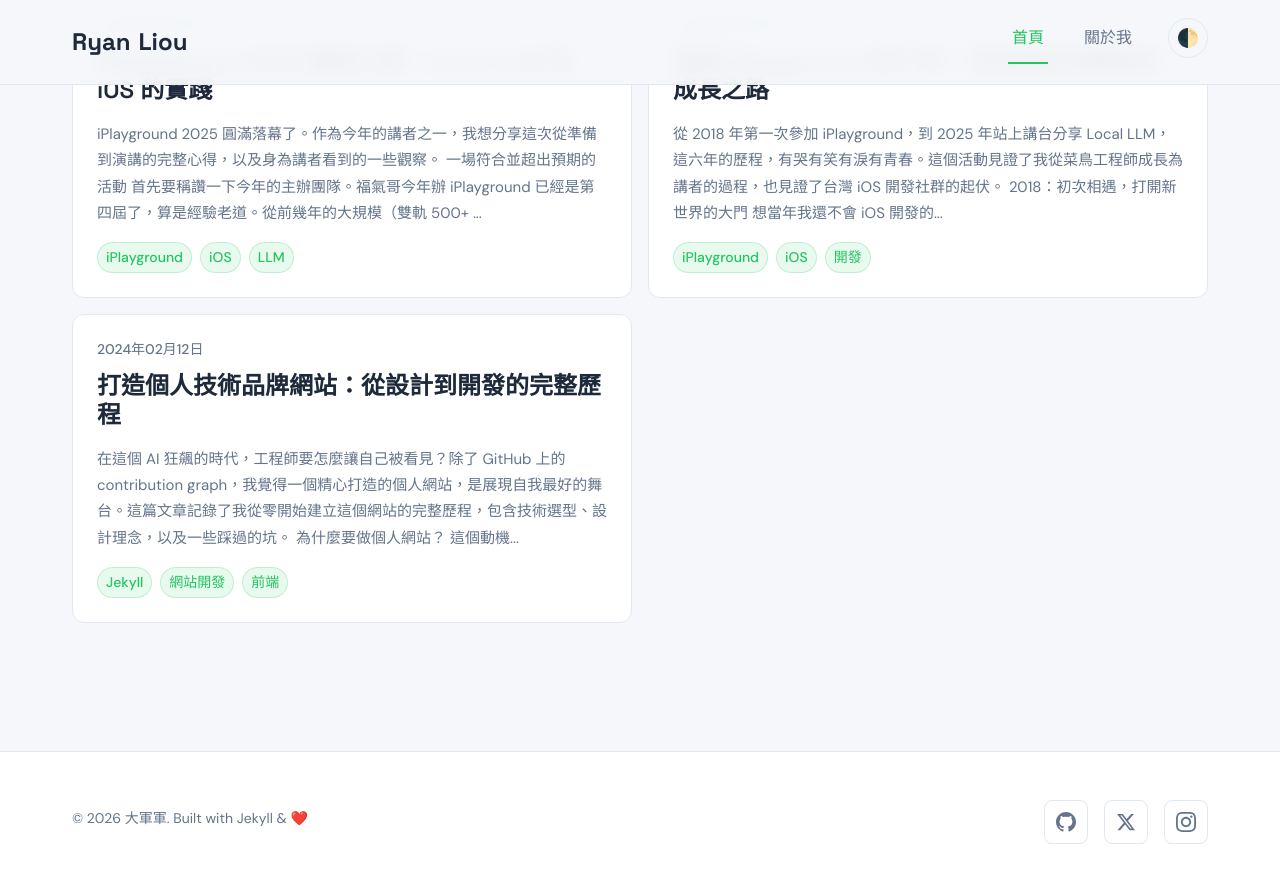
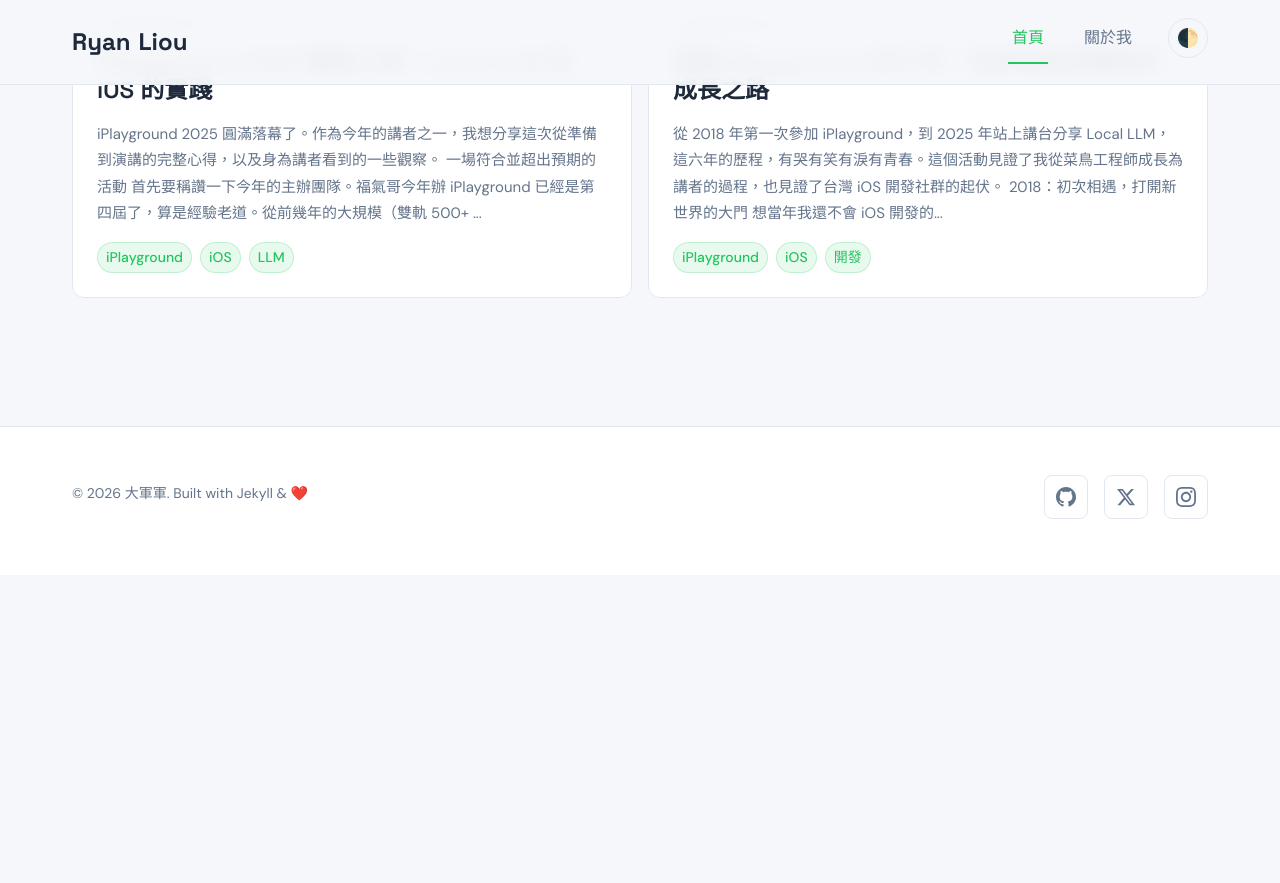
Before and after one commit to danny80916kimo/ryanliouWebsite, a Jekyll site: the page built from docs/index.markdown, in a window 1280 px wide and 900 px high, scrolled down 638 px. Shown: the top 883 px of the window. Built offline with Jekyll 4.4.1, drawn with Linux system fonts in a browser that asks for light colours; after the commit the page ends 1213 px from its top, so only the background shows below that; some of the changed lines change nothing that is shown.

Commit message:
刪除文章，修改文章

````diff
--- a/docs/_posts/2024-02-12-personal-website-journey.md
+++ /dev/null
@@ -1,295 +0,0 @@
----
-layout: post
-title: "打造個人技術品牌網站：從設計到開發的完整歷程"
-date: 2024-02-12
-categories: posts
-tags: [Jekyll, 網站開發, 前端, 設計, Dark Mode]
----
-
-在這個 AI 狂飆的時代，工程師要怎麼讓自己被看見？除了 GitHub 上的 contribution graph，我覺得一個精心打造的個人網站，是展現自我最好的舞台。這篇文章記錄了我從零開始建立這個網站的完整歷程，包含技術選型、設計理念，以及一些踩過的坑。
-
-## 為什麼要做個人網站？
-
-這個動機得從頭說起。一開始只是單純想要持續學習前端技術，畢竟身為 iOS 開發者，能夠掌握一些網頁技術總是多一項技能。但隨著做下去，我發現個人網站的價值遠不止於此：
-
-**1. 個人品牌的建立**
-在求職市場上，一個有質感的個人網站就像是你的名片。面試官可以從你的網站看到你的技術能力、審美品味，甚至是你的思考方式。這比單純的履歷更有說服力。
-
-**2. 內容創作的基地**
-有了自己的部落格，就可以把學習心得、技術筆記、工作反思通通記錄下來。這些內容不僅能幫助別人，也是自己成長的軌跡。更重要的是，你完全掌控內容，不用擔心平台政策改變或服務終止。
-
-**3. 技術實驗的遊樂場**
-想試試 CSS 新特性？想玩玩 JavaScript 動畫？自己的網站就是最好的實驗場。這次加入 Dark/Light mode 切換功能，就是一個很好的學習機會。
-
-## 技術選型：為什麼選擇 Jekyll？
-
-市面上做網站的方案很多，為什麼我最後選擇 Jekyll？讓我分析一下各種方案的優缺點：
-
-**Jekyll 的優勢：**
-- **GitHub Pages 免費託管**：推送到 GitHub 就自動部署，完全免費，還有 SSL 憑證
-- **Markdown 寫作體驗**：專心寫內容就好，不用管排版
-- **靜態網站速度快**：沒有資料庫查詢，載入速度飛快
-- **安全性高**：靜態檔案沒有後端漏洞的風險
-- **版本控制友善**：所有內容都是純文字，Git 管理超方便
-
-**對比其他方案：**
-- **Hugo**：速度更快，但 Go template 語法對我來說不太直覺
-- **Next.js / Gatsby**：功能強大但 overkill，部落格不需要這麼複雜的框架
-- **WordPress**：太肥大，而且我不想管理伺服器和資料庫
-
-所以最後選擇 Jekyll，對我來說是最佳平衡點。
-
-## 環境設定的坑：Ruby 版本問題
-
-選好技術後，第一關就是環境設定。這裡我踩了一個大坑：**Ruby 版本問題**。
-
-一開始我想安裝 Ruby 2.7.x，結果用 RVM 怎麼裝都裝不起來。錯誤訊息看起來是相依套件缺失，試了好多天還是失敗。後來改裝 Ruby 3.1.x 才順利成功。
-
-**給新手的建議：**
-- 直接使用 Ruby 3.x 版本，不要浪費時間在 2.x 上
-- 使用 RVM 或 rbenv 管理 Ruby 版本，避免污染系統環境
-- Jekyll 4.x 已經完整支援 Ruby 3.x，相容性沒問題
-
-安裝好 Ruby 後，剩下的就簡單了：
-
-```bash
-gem install bundler jekyll
-jekyll new my-blog
-cd my-blog
-bundle exec jekyll serve
-```
-
-網站就在 `http://localhost:4000` 跑起來了。
-
-## GitHub Pages 設定：docs 目錄的妙用
-
-我的 repo 一開始不是為了做網站而建的，所以專案結構不太標準。後來發現 GitHub Pages 可以設定從 `docs/` 目錄發布，這就解決了我的問題。
-
-**設定步驟：**
-1. 把 Jekyll 專案建在 `docs/` 目錄下
-2. 到 GitHub repo 的 Settings → Pages
-3. Source 選擇「Deploy from a branch」
-4. Branch 選擇 `main`，目錄選擇 `/docs`
-5. 儲存後等幾分鐘就會自動部署
-
-這樣的好處是專案根目錄可以放其他檔案，網站內容獨立在 `docs/` 裡，結構更清晰。
-
-## 從套主題到自己設計
-
-一開始我用的是 [minimal-mistakes](https://mmistakes.github.io/minimal-mistakes/) 主題，功能完整、使用者多、文件也很齊全。對新手來說是個不錯的起點。
-
-但用了一陣子後，我開始覺得不太對勁：
-- 主題的設定選項太多，反而不知道該怎麼調
-- 想改個小地方都要翻遍主題的程式碼
-- 很多功能我根本用不到，卻增加了載入時間
-- **最重要的是：用別人的主題，沒辦法展現自己的設計能力**
-
-於是我做了一個決定：**自己從零設計主題**。
-
-**設計理念：**
-1. **簡潔現代**：去除不必要的裝飾，讓內容成為主角
-2. **重視閱讀體驗**：寬鬆的行距、舒適的字體大小、適當的留白
-3. **響應式設計**：手機、平板、桌面都要有好的體驗
-4. **效能優先**：只載入必要的 CSS 和 JavaScript
-
-我使用 SCSS 來組織樣式，把顏色、字體、間距都定義成變數，方便統一調整。檔案結構大概長這樣：
-
-```
-_sass/
-├── _variables.scss       # 變數定義
-├── _theme-variables.scss # 主題色彩變數
-├── _base.scss            # 基礎樣式
-├── _layout.scss          # 版面配置
-├── _components.scss      # 元件樣式
-└── _animations.scss      # 動畫效果
-```
-
-這樣的結構讓程式碼容易維護，也方便未來擴充新功能。
-
-## Dark/Light 模式的實作：技術亮點
-
-做個人網站最大的好處就是可以實驗新技術。最近我加入了 Dark/Light mode 切換功能，這是現代網站幾乎必備的功能。讓我分享一下實作細節。
-
-### 為什麼要做這個功能？
-
-1. **用戶體驗**：有些人喜歡深色介面，有些人喜歡淺色，提供選擇就是尊重用戶
-2. **省電 (OLED)**：深色模式在 OLED 螢幕上更省電
-3. **技術展現**：這是一個展現前端技術能力的好機會
-
-### 技術架構
-
-我採用的是 **CSS Variables + data-theme 屬性** 的方案，這是目前最現代化的做法。
-
-**核心概念：**
-- 所有顏色都定義為 CSS 變數（`--color-bg-primary`, `--color-text-primary` 等）
-- 用 `[data-theme="dark"]` 選擇器覆寫深色模式的變數值
-- JavaScript 只負責切換 `<html>` 標籤的 `data-theme` 屬性
-
-這樣做的好處是 CSS 和 JavaScript 分離，邏輯清晰，維護容易。
-
-### 配色設計
-
-**淺色模式**：柔和的淺色系，適合長時間閱讀
-```scss
-:root {
-  --color-bg-primary: #F5F7FA;    // 淡藍灰背景
-  --color-bg-secondary: #FFFFFF;  // 純白卡片
-  --color-text-primary: #1E293B;  // 深藍灰文字
-  --color-text-secondary: #475569; // 中灰文字
-  --color-cta: #22C55E;           // 綠色強調色
-}
-```
-
-**深色模式**：現代科技感的深色系
-```scss
-[data-theme="dark"] {
-  --color-bg-primary: #0F172A;    // 深藍黑背景
-  --color-bg-secondary: #1E293B;  // 深藍卡片
-  --color-text-primary: #F8FAFC;  // 淺白文字
-  --color-text-secondary: #E2E8F0; // 次要淺色
-  --color-cta: #22C55E;           // 綠色強調色
-}
-```
-
-### 三種模式的設計
-
-我不只做了 Light/Dark 兩種模式，還加入了 **Auto 模式**：
-
-- 🌓 **Auto**：自動跟隨系統設定（預設）
-- ☀️ **Light**：強制淺色模式
-- 🌙 **Dark**：強制深色模式
-
-點擊導航列的主題切換按鈕，會循環切換這三種狀態。
-
-### JavaScript 實作重點
-
-```javascript
-// 1. 偵測系統主題偏好
-function getSystemTheme() {
-  if (window.matchMedia('(prefers-color-scheme: dark)').matches) {
-    return 'dark';
-  }
-  return 'light';
-}
-
-// 2. 儲存用戶偏好到 localStorage
-function setStoredTheme(theme) {
-  localStorage.setItem('theme', theme);
-}
-
-// 3. 套用主題
-function applyTheme(theme) {
-  const effectiveTheme = theme === 'auto' ? getSystemTheme() : theme;
-  document.documentElement.setAttribute('data-theme', effectiveTheme);
-}
-
-// 4. 監聽系統主題變化
-window.matchMedia('(prefers-color-scheme: dark)')
-  .addEventListener('change', function() {
-    if (getStoredTheme() === 'auto') {
-      applyTheme('auto');
-    }
-  });
-```
-
-### 防止閃爍（FOUT）
-
-這是很多網站會忽略的細節。如果等頁面載入完才套用主題，用戶會看到畫面閃一下，體驗很差。
-
-**解決方案：**
-- 把主題切換腳本放在 `<head>` 裡，在 CSS 載入前執行
-- 使用 IIFE（立即執行函數）確保腳本立刻執行
-- 從 localStorage 讀取偏好後立刻套用，不等 DOM ready
-
-這樣用戶就不會看到任何閃爍，體驗更流暢。
-
-### 平滑過渡動畫
-
-為了讓主題切換不那麼生硬，我加入了 200ms 的過渡動畫：
-
-```scss
-* {
-  transition: background-color 200ms ease,
-              color 200ms ease,
-              border-color 200ms ease;
-}
-```
-
-切換主題時，所有顏色會平滑地淡入淡出。按鈕還有 180° 旋轉動畫，增加互動趣味性。
-
-### 遇到的技術挑戰
-
-**挑戰 1：SCSS 函數不能用在 CSS 變數上**
-`lighten()` 和 `darken()` 這些 SCSS 函數只能在編譯時使用，無法動態計算 CSS 變數。
-
-**解決方案：**
-改用 CSS 的 `color-mix()` 函數：
-```scss
-// 原本（不行）
-background: rgba($color-cta, 0.1);
-
-// 改成（可以）
-background: color-mix(in srgb, var(--color-cta) 10%, transparent);
-```
-
-**挑戰 2：舊瀏覽器相容性**
-CSS 變數在 IE11 不支援，但考慮到目標用戶群都是用現代瀏覽器的開發者，就決定不做降級處理了。
-
-## 部署與維護：持續優化的過程
-
-網站上線不是終點，而是起點。我會定期檢視並優化：
-
-**效能優化：**
-- 壓縮 CSS 和 JavaScript
-- 優化圖片大小
-- 使用 preconnect 加速字體載入
-
-**內容優化：**
-- 定期發布高品質文章
-- 修正錯字和不清楚的描述
-- 根據讀者反饋調整內容
-
-**功能擴充：**
-- 加入文章標籤和分類
-- 改善導航和搜尋體驗
-- 考慮加入留言功能
-
-## 給想做個人網站的你
-
-如果你也想建立自己的個人網站，我有幾個建議：
-
-**1. 不要怕不完美，先做再說**
-我的網站也是從很陽春的版本慢慢進化而來。完美主義只會讓你永遠不敢開始。先上線，再慢慢優化。
-
-**2. 技術細節不是重點，內容才是王道**
-再炫的特效，沒有好內容也沒用。專注在寫好文章，技術只是輔助。
-
-**3. 從套主題開始也沒關係**
-如果設計不是你的強項，用現成的主題完全 OK。等累積一些經驗後，再考慮客製化。
-
-**4. 定期更新很重要**
-一個久未更新的網站，反而會給人負面印象。寧可少寫一點，也要保持更新頻率。
-
-**5. 把它當作作品集**
-網站本身就是你能力的展現。求職時可以直接把網站連結放在履歷上，讓面試官看到你的完整實力。
-
-## 未來的規劃
-
-這個網站還會持續進化，我計畫加入：
-- **搜尋功能**：讓讀者能快速找到想看的文章
-- **文章推薦**：根據標籤推薦相關文章
-- **RSS 訂閱**：讓讀者能追蹤更新
-- **效能監控**：持續優化載入速度
-
-## 結語
-
-做個人網站這件事，技術層面其實不難，真正的挑戰是**持續產出有價值的內容**。網站只是一個載體，你的思考、經驗、見解才是最珍貴的。
-
-如果你也想建立自己的技術品牌，不妨從一個簡單的部落格開始。不用管別人怎麼看，先寫給未來的自己看。相信我，幾年後回頭看這些文章，你會很感謝當初的自己。
-
-這個網站的所有原始碼都在 [GitHub](https://github.com/danny80916kimo/ryanliouWebsite) 上，歡迎參考。如果有任何問題或建議，也歡迎和我交流。
-
----
-
-**2024-02-12 記於台北**
-**2026-02-14 更新**
--- a/docs/_posts/2025-08-27-iplayground-six-years-journey.md
+++ b/docs/_posts/2025-08-27-iplayground-six-years-journey.md
@@ -16,17 +16,17 @@ tags: [iPlayground, iOS, 開發, 心得, 職涯]
 
 當年的影像至今仍歷歷在目。還記得那時候的議程在講 Objective-C 和 Swift 的橋接、初代 Siri Intent 的應用、還有各種當時覺得高深莫測的主題。雖然很多內容當年的我是一知半解，聽得霧煞煞，但那種「原來 iOS 開發還有這麼多可以深入的地方」的感覺，讓我越來越喜歡這個領域。
 
-更重要的是，我第一次感受到「社群」的力量。看著台上的講者分享他們的經驗，台下的聽眾專注地聆聽，休息時間大家熱烈討論技術問題，那種氛圍讓我深深著迷。我告訴自己：總有一天，我也要站上那個舞台。
+更重要的是，我第一次感受到「社群」的力量。看著台上的講者分享他們的經驗，台下的聽眾專注地聆聽，休息時間大家熱烈討論技術問題，那種氛圍讓我深深著迷。
 
 ## 2019：工作人員的甘苦談，一場美麗的誤會
 
-到了 2019 年，一張兩千多塊的門票對當時的我來說，依然是不小的負擔。加上我很想更深入地參與這個活動，所以我決定早早就報名了工作人員。我心想這樣我就可以不用付門票錢，又可以認識工作人員們，一舉兩得，多划算！
+到了 2019 年，一張兩千多塊的門票對當時的我來說，依然是不小的負擔。加上我很想更深入地參與這個活動，所以我決定早早就報名了工作人員。我心想這樣我就可以不用付門票錢，又可以認識工作人員們，一舉兩得，多划算！(可能省錢是最大的驅動力)
 
-殊不知，**辦這種研討會真的不是人幹的**。
+殊不知，**辦研討會真的不是人幹的**。
 
 ### 一個人的設計組
 
-我接下了 Hanpo 後續的設計長職位。原本以為會有一個團隊一起工作，結果不知為何，我這一組一直都沒有再進人，最後就只剩下我一個人。
+我接下了設計長職位。原本以為會有一個團隊一起工作，結果不知為何，我這一組一直都沒有再進人，最後就只剩下我一個人。
 
 那時候的我確實很多工，接了不少設計案，幫人設計名片、UI 介面、產品包裝什麼的都做，所以覺得這個任務應該可以勝任。但我沒想到的是，設計組的工作不只是「設計」，還包含了大量的執行面：
 
@@ -42,25 +42,7 @@ tags: [iPlayground, iOS, 開發, 心得, 職涯]
 
 ### 期待與現實的巨大落差
 
-做了這麼多事，我原本期待的是：
-- 可以認識其他工作人員
-- 可以和講者交流
-- 忙完後至少能好好聽幾場議程
-
-但現實是：
-- 活動當天，我被安排在一間幾乎沒人的教室
-- 任務是顧著一台活動結束就要丟掉的印表機
-- 整場活動下來，既沒認識到人，也沒聽到議程
-
-我還記得活動當天早上，我自己開車把那些材料、背板從我家裡一路扛到會場。那個畫面現在想起來都覺得好笑又心酸——一個人扛著比人還高的背板，在台北的街頭穿梭。
-
-當時心裡的 OS 大概是：「拜託讓我去認識一下其他工作人員吧，至少讓我去聽個議程吧！」但現實就是，我在那間空無一人的教室裡，守著那台印表機，直到活動結束。
-
-### 研討會的陰影
-
-那年結束後，我帶著很強烈的負面情緒離開。還記得當年聽 zonble 大大說過「辦這個真的就是要一股傻勁」——我不確定當年他用的確切用詞是什麼，但印象中就是這個意思。我當時想：「我還真的很傻。」
-
-累怕了，也心態崩了。大概有好一陣子，我都不太敢接這種吃力不討好的任務了。
+其實我自己的定位是，如果讓我一個設計組可以在展會前這麼累，那應該也要讓我在過程中稍微輕鬆一些，但我自己感覺是從頭累到尾，**辦研討會真的不是人幹的**。
 
 ## 2020：心態轉變與講者初體驗
 
@@ -79,6 +61,16 @@ tags: [iPlayground, iOS, 開發, 心得, 職涯]
 準備這場演講的過程，我發現**把一個小議題講得清楚有趣，其實也是很有成就感的一件事**。不一定要講很高深的技術，只要能讓聽眾有所收穫，就是成功的分享。
 
 站上講台的那一刻，我突然理解了為什麼那麼多人願意無償分享。看著台下的聽眾認真聽講，看著他們因為理解而點頭，那種感覺真的很棒。
+
+<div class="video-container">
+  <iframe
+    src="https://www.youtube.com/embed/-UhFfK90Mjo"
+    frameborder="0"
+    allowfullscreen>
+  </iframe>
+</div>
+
+以上就是我第一次當講者的一屆。
 
 ## 2021-2023：失落的三年
 
@@ -165,27 +157,25 @@ DinDin 說，籌備團隊內部討論時，有人對我 2020 年講的「隨機
 
 準備這場演講，我花了大概兩個月的時間：
 
-**第一階段：技術研究**
-- 研究各種 Local LLM 的框架（llama.cpp、GGML 等）
-- 測試不同模型在 iOS 上的效能
-- 實作 demo app，確保技術可行
+- 先搞懂LLM是什麼
 
-**第二階段：內容設計**
-- 決定演講結構：從為什麼要用 Local LLM 開始，到實作細節，最後展示 demo
-- 設計互動環節，讓聽眾有參與感
-- 準備可能被問到的問題
+那時候幾乎每個晚上都在看李弘毅老師的課
 
-**第三階段：簡報製作**
-- 設計視覺風格，保持簡潔清晰
-- 加入動畫和範例程式碼
-- 反覆練習時間控制
 
-**第四階段：演練**
-- 對著鏡子練習表達
-- 錄影檢討自己的表現
-- 請朋友幫忙聽一遍，給意見
+<div class="video-container">
+  <iframe
+    src="https://www.youtube.com/embed/8iFvM7WUUs8"
+    frameborder="0"
+    allowfullscreen>
+  </iframe>
+</div>
 
-這個過程雖然辛苦，但也是一種享受。**教學相長**這句話真的沒錯——為了把一個技術講清楚，你必須比學習它時更深入地理解它。
+從最基本的Tokenize->Embedding->預測logits等等基本原理開始看。
+
+接下來就是[Llama.cpp](https://github.com/ggml-org/llama.cpp)在手機上要如何運行和使用，完全可以從最基本的原理開始理解並且實作。
+
+詳細的我有時間會另外在開一篇文章來講
+
 
 ## 回顧與感想
 
````
